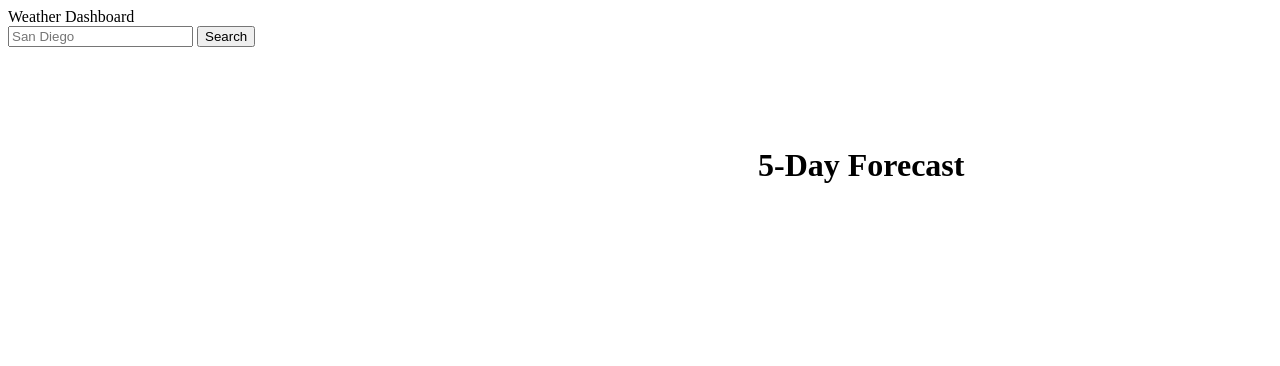
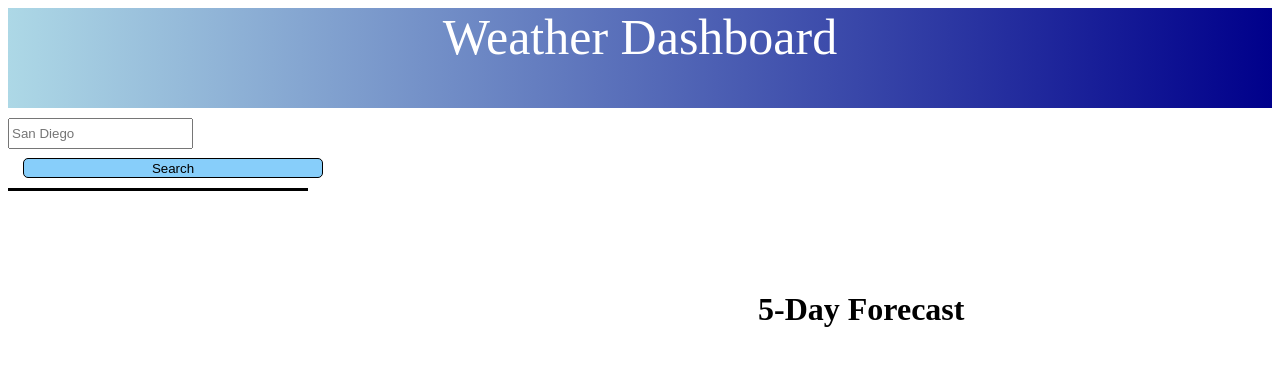
Before and after one commit to ManuelC0159/Challenge06, a plain HTML site: page index.html in a window 1280 px wide. Drawn offline with nearby package versions, Linux system fonts and the light colour scheme.

Commit message:
Finished basic CSS and finsihed README. App is basically done woohoo!

```diff
--- a/assests/styles.css
+++ b/assests/styles.css
@@ -32,9 +32,47 @@
     position:absolute;
     margin-top: 50px;
     flex-direction: column;
+
 }
 .btn{
+    border-radius: 5px;
+    border: 1px solid #000;
     margin-right: 20px;
     margin-bottom: 25px;
     width: 300px;
+    cursor: pointer;
+    background-color: lightgrey;
+    height: 20px;
 }
+
+.input{
+    margin-top: 10px;
+    height: 25px;
+}
+
+.searchBtn{
+    height: 20px;
+    position: absolute;
+    margin-top: 50px;
+    margin-left: -170px;
+    width: 300px;
+    cursor: pointer;
+    border-radius: 5px;
+    border: 1px solid #000;
+    height: 20px;
+    background-color: lightskyblue;
+}
+.search-form{
+    border-bottom: 3px solid #000;
+    height: 80px;
+    width: 300px;
+}
+
+.top-screen{
+    background-image: linear-gradient(to right, lightblue, darkblue);
+    //background-color: blue;
+    color:white;
+    height: 100px;
+    text-align: center;
+    font-size: 50px;
+}
--- a/index.html
+++ b/index.html
@@ -12,9 +12,9 @@
 <body>
     <div class ="top-screen">Weather Dashboard</div>
     <div>
-        <form id ="search-form">
-            <input id ="search-input" type ="text" placeholder="San Diego">
-            <button>Search</button>
+        <form id ="search-form" class = "search-form">
+            <input id ="search-input" type ="text" placeholder="San Diego" class ="input">
+            <button class ="searchBtn">Search</button>
             <div id ="search" class = "search"></div>
         </form>
 
```
Also changed, not shown: assests/Screenshot_1.png (added), 1 other file.
